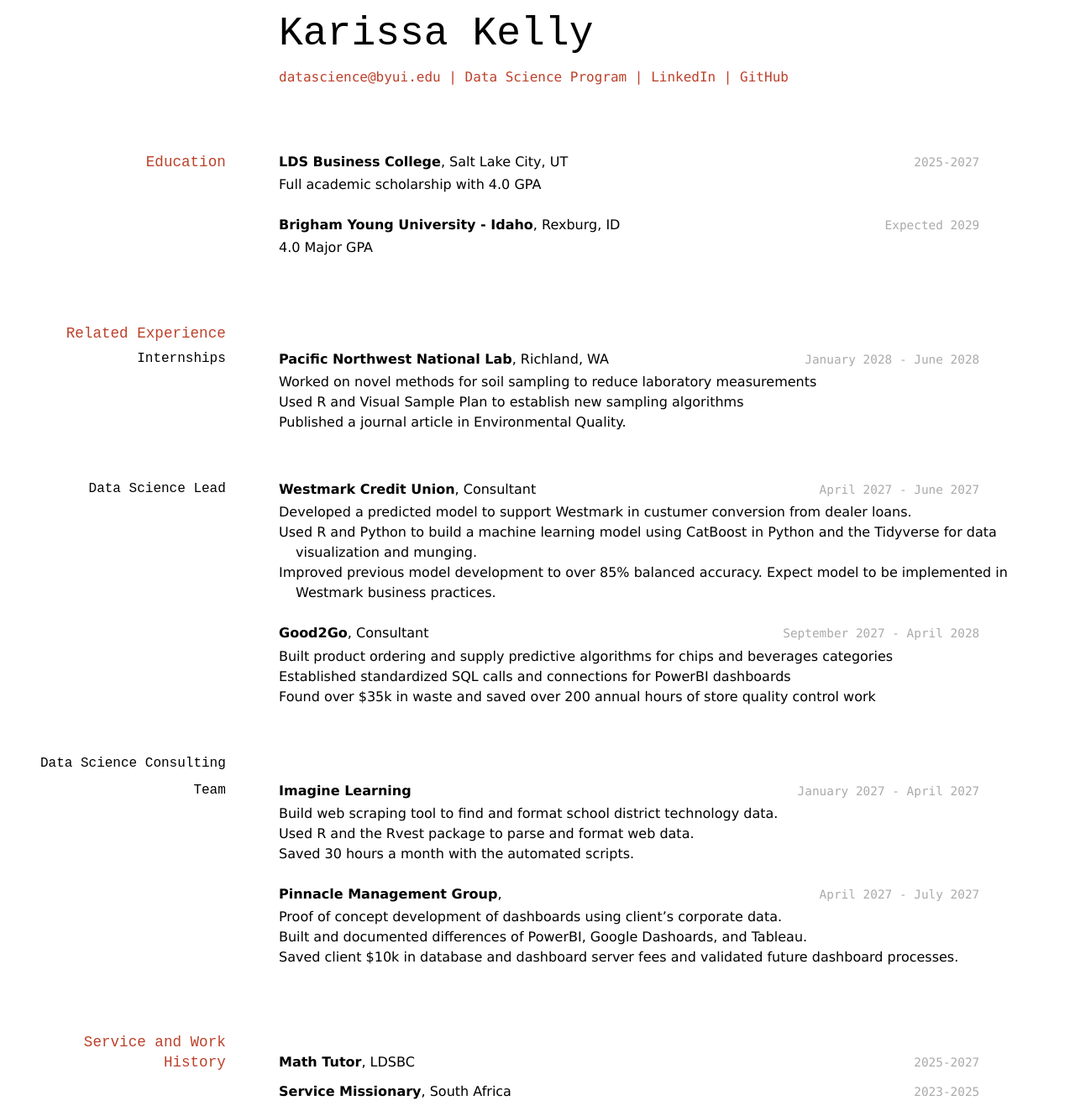
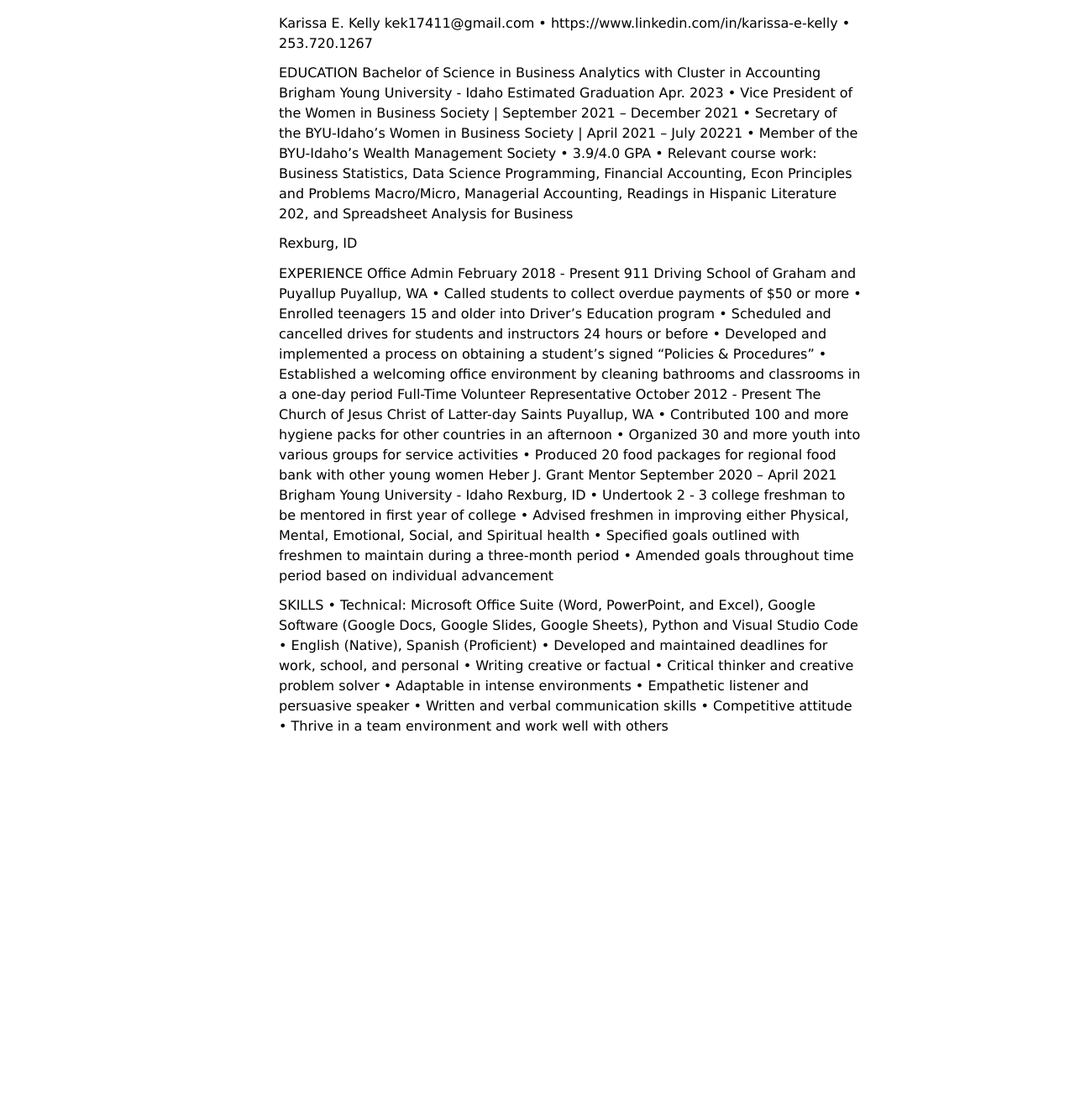
Before and after one commit to byuids-resumes/kellyke_resume, a Jekyll site: the page built from docs/index.md, in a window 1280 px wide. Shown: the whole page at 84% size. Built offline with Jekyll 4.4.1, drawn with Linux system fonts in a browser that asks for light colours; after the commit the page ends 900 px from its top, so only the background shows below that.

Commit message:
Imported my current resume

```diff
--- a/docs/index.md
+++ b/docs/index.md
@@ -2,86 +2,51 @@
 layout: cv
 title: Karissa Kelly's Resume
 ---
-# Karissa Kelly
+Karissa E. Kelly
+kek17411@gmail.com • https://www.linkedin.com/in/karissa-e-kelly • 253.720.1267
 
 
-<div id="webaddress">
-<a href="datascience@byui.edu">datascience@byui.edu</a>
-| <a href="https://byuidatascience.github.io/development.html">Data Science Program</a>
-| <a href="https://www.linkedin.com/groups/13537407/">LinkedIn</a>
-| <a href="https://github.com/byuids-resumes">GitHub</a>
-</div>
-
-<!-- https://www.monique.tech/the-art-of-markdown -->
-
-## Education
-
-`2025-2027`
-__LDS Business College__, Salt Lake City, UT
-
-- Full academic scholarship with 4.0 GPA
-
-`Expected 2029`
-__Brigham Young University - Idaho__, Rexburg, ID
-
-- 4.0 Major GPA
+EDUCATION
+Bachelor of Science in Business Analytics with Cluster in Accounting
+ Brigham Young University - Idaho Estimated Graduation Apr. 2023
+•	Vice President of the Women in Business Society | September 2021 – December 2021
+•	Secretary of the BYU-Idaho’s Women in Business Society | April 2021 – July 20221
+•	Member of the BYU-Idaho’s Wealth Management Society
+•	3.9/4.0 GPA
+•	Relevant course work: Business Statistics, Data Science Programming, Financial Accounting, Econ Principles and Problems Macro/Micro, Managerial Accounting, Readings in Hispanic Literature 202, and Spreadsheet Analysis for Business
 
 
-## Related Experience
-
-### Internships
-
-`January 2028 - June 2028`
-__Pacific Northwest National Lab__, Richland, WA
-
-- Worked on novel methods for soil sampling to reduce laboratory measurements
-- Used R and Visual Sample Plan to establish new sampling algorithms
-- Published a journal article in Environmental Quality.
-
-### Data Science Lead
-
-`April 2027 - June 2027`
-__Westmark Credit Union__, Consultant
-
-- Developed a predicted model to support Westmark in custumer conversion from dealer loans.
-- Used R and Python to build a machine learning model using CatBoost in Python and the Tidyverse for data visualization and munging.
-- Improved previous model development to over 85% balanced accuracy. Expect model to be implemented in Westmark business practices.
-
-`September 2027 - April 2028`
-__Good2Go__, Consultant
-
-- Built product ordering and supply predictive algorithms for chips and beverages categories
-- Established standardized SQL calls and connections for PowerBI dashboards
-- Found over $35k in waste and saved over 200 annual hours of store quality control work
-
-### Data Science Consulting Team
-
-`January 2027 - April 2027`
-__Imagine Learning__
-
-- Build web scraping tool to find and format school district technology data.
-- Used R and the Rvest package to parse and format web data.
-- Saved 30 hours a month with the automated scripts.
-
-`April 2027 - July 2027`
-__Pinnacle Management Group__,
-
-- Proof of concept development of dashboards using client's corporate data.
-- Built and documented differences of PowerBI, Google Dashoards, and Tableau.
-- Saved client $10k in database and dashboard server fees and validated future dashboard processes.
+Rexburg, ID
 
 
-## Service and Work History
+EXPERIENCE
+Office Admin                                                                                                                                                                  February 2018 - Present
+911 Driving School of Graham and Puyallup                                                                                                                                Puyallup, WA
+•	Called students to collect overdue payments of $50 or more
+•	Enrolled teenagers 15 and older into Driver's Education program
+•	Scheduled and cancelled drives for students and instructors 24 hours or before
+•	Developed and implemented a process on obtaining a student’s signed “Policies & Procedures”
+•	Established a welcoming office environment by cleaning bathrooms and classrooms in a one-day period
+Full-Time Volunteer Representative                                                                                                                           October 2012 - Present
+The Church of Jesus Christ of Latter-day Saints                                                                                                                            Puyallup, WA
+•	Contributed 100 and more hygiene packs for other countries in an afternoon
+•	Organized 30 and more youth into various groups for service activities
+•	Produced 20 food packages for regional food bank with other young women
+Heber J. Grant Mentor                                                                                                                                         September 2020 – April 2021
+Brigham Young University - Idaho	Rexburg, ID
+•	Undertook 2 - 3 college freshman to be mentored in first year of college
+•	Advised freshmen in improving either Physical, Mental, Emotional, Social, and Spiritual health
+•	Specified goals outlined with freshmen to maintain during a three-month period
+•	Amended goals throughout time period based on individual advancement
 
-`2025-2027`
-__Math Tutor__, LDSBC
-
-
-`2023-2025`
-__Service Missionary__, South Africa
-
-
-
-<!-- ### Footer
-
-Last updated: May 2013 -->
+SKILLS
+•	Technical: Microsoft Office Suite (Word, PowerPoint, and Excel), Google Software (Google Docs, Google Slides, Google Sheets), Python and Visual Studio Code
+•	English (Native), Spanish (Proficient)
+•	Developed and maintained deadlines for work, school, and personal
+•	Writing creative or factual
+•	Critical thinker and creative problem solver
+•	Adaptable in intense environments
+•	Empathetic listener and persuasive speaker
+•	Written and verbal communication skills
+•	Competitive attitude
+•	Thrive in a team environment and work well with others
```
